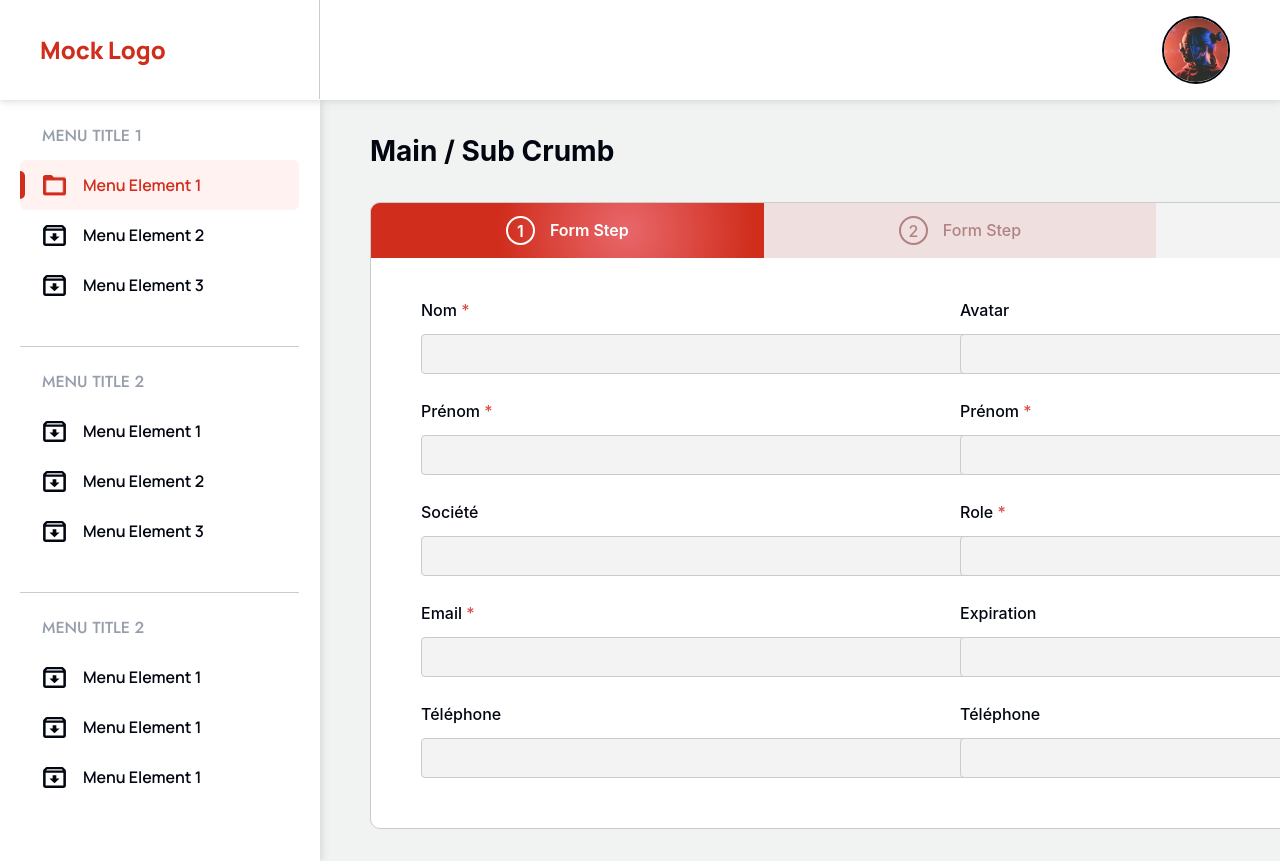
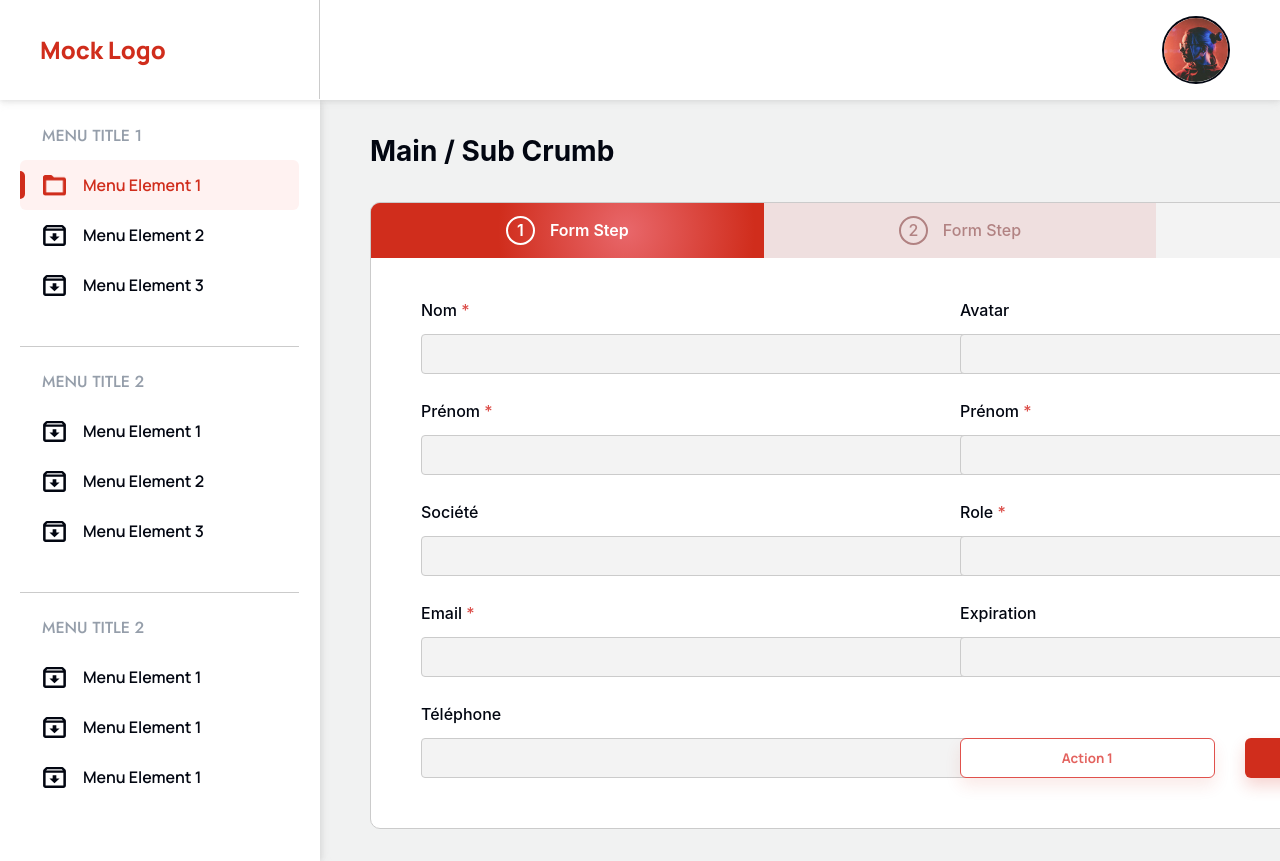
Before and after one commit to ask0ldd/Mock, a React (Vite) app: page /newuser in a window 1280 px wide. Shown: the top 861 px of the page. Built offline with nearby package versions, Linux system fonts and the light colour scheme.

Commit message:
accessible input

```diff
--- a/src/index.css
+++ b/src/index.css
@@ -98,3 +98,15 @@ h1 {
     ),
     var(--main-orange-color);
 }
+
+.secondaryButton {
+  border: 1px solid var(--secondary-orange-color);
+  color: rgba(224, 81, 76, 0.9);
+  border-radius: 6px;
+  box-shadow: 0 8px 16px rgba(208, 45, 28, 0.1);
+  background-color: var(--sec-bg-color);
+  font-family: "Manrope", sans-serif;
+  font-optical-sizing: auto;
+  font-weight: 700;
+  font-style: normal;
+}
--- a/src/pages/NewUser.css
+++ b/src/pages/NewUser.css
@@ -89,6 +89,7 @@ main .userFormContainer {
   border: 2px solid #fff;
   width: 29px;
   height: 29px;
+  padding-bottom: 1px;
 }
 
 .userFormContainer .formHeader .formStep .circle.color1 {
@@ -147,3 +148,18 @@ main .userFormContainer {
   flex-direction: column;
   row-gap: 25px;
 }
+
+.userFormContainer .formBody .buttonsGroup {
+  display: flex;
+  flex-direction: row;
+  column-gap: 30px;
+  margin-top: auto;
+}
+
+.userFormContainer .formBody .buttonsGroup button {
+  display: flex;
+  flex: 1 1 50%;
+  height: 40px;
+  justify-content: center;
+  align-items: center;
+}
--- a/src/pages/NewUser.tsx
+++ b/src/pages/NewUser.tsx
@@ -25,8 +25,8 @@ return(
             <form className='formBody'>
                 <div className='leftPanel'>
                     <div className='labelInputGroup'>
-                        <label>Nom <span style={{color:'#DC4E49'}}>*</span></label>
-                        <input type="text"></input>
+                        <label id="namelabel">Nom <span style={{color:'#DC4E49'}}>*</span></label>
+                        <input aria-labelledby='namelabel' type="text"></input>
                     </div>
                     <div className='labelInputGroup'>
                         <label>Prénom <span style={{color:'#DC4E49'}}>*</span></label>
@@ -62,9 +62,9 @@ return(
                         <label>Expiration</label>
                         <input type="text"></input>
                     </div>
-                    <div className='labelInputGroup'>
-                        <label>Téléphone</label>
-                        <input type="text"></input>
+                    <div className='buttonsGroup'>
+                        <button className='secondaryButton'>Action 1</button>
+                        <button className='mainButton' style={{boxShadow: '0 8px 16px rgba(208, 45, 28, 0.2)'}}>Action 2</button>
                     </div>
                 </div>
             </form>
```
Also changed, not shown: src/components/AccessibleInput.tsx (added, +28 -0 lines), src/style/AccessibleInput.css (added).
